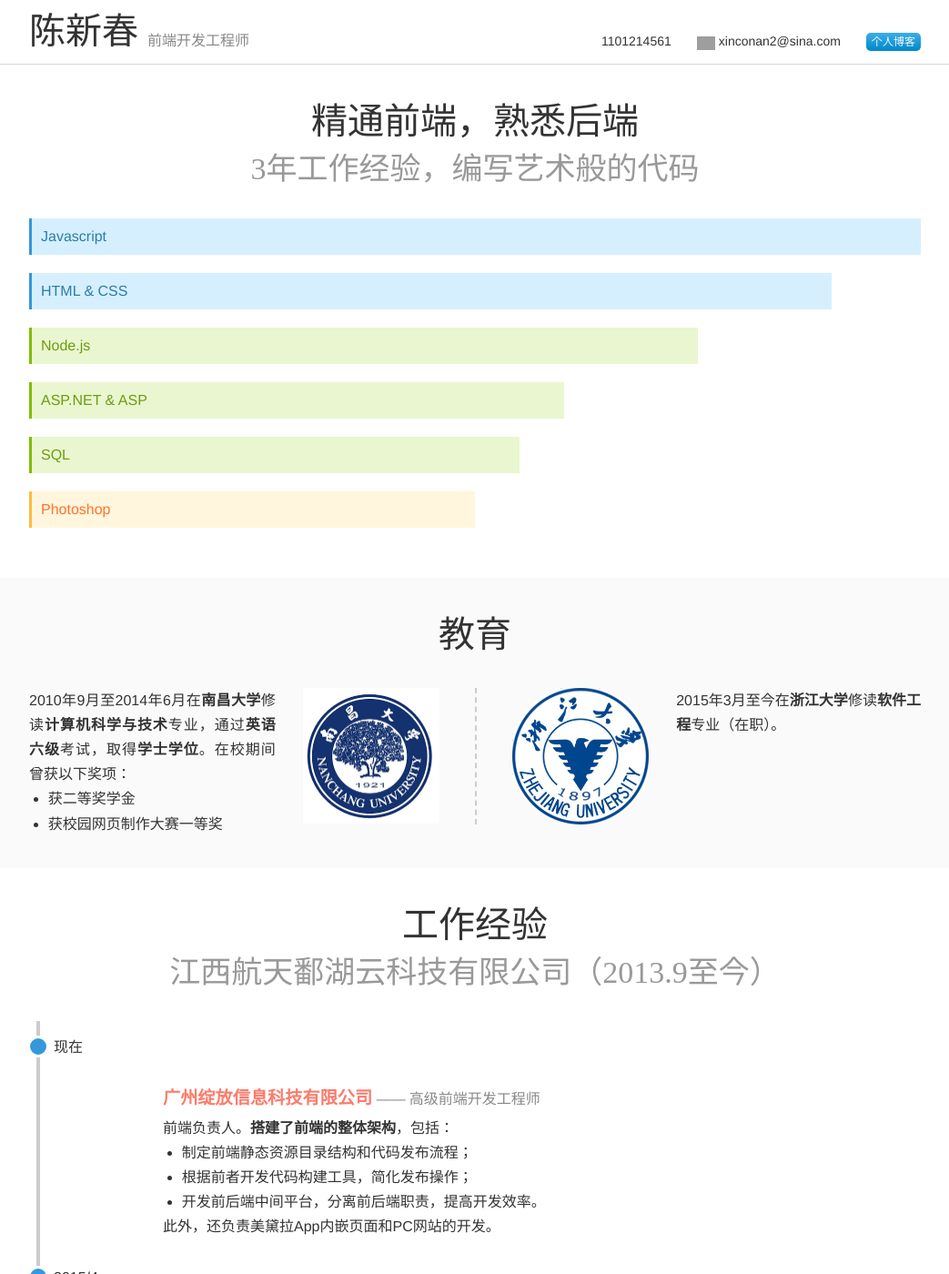
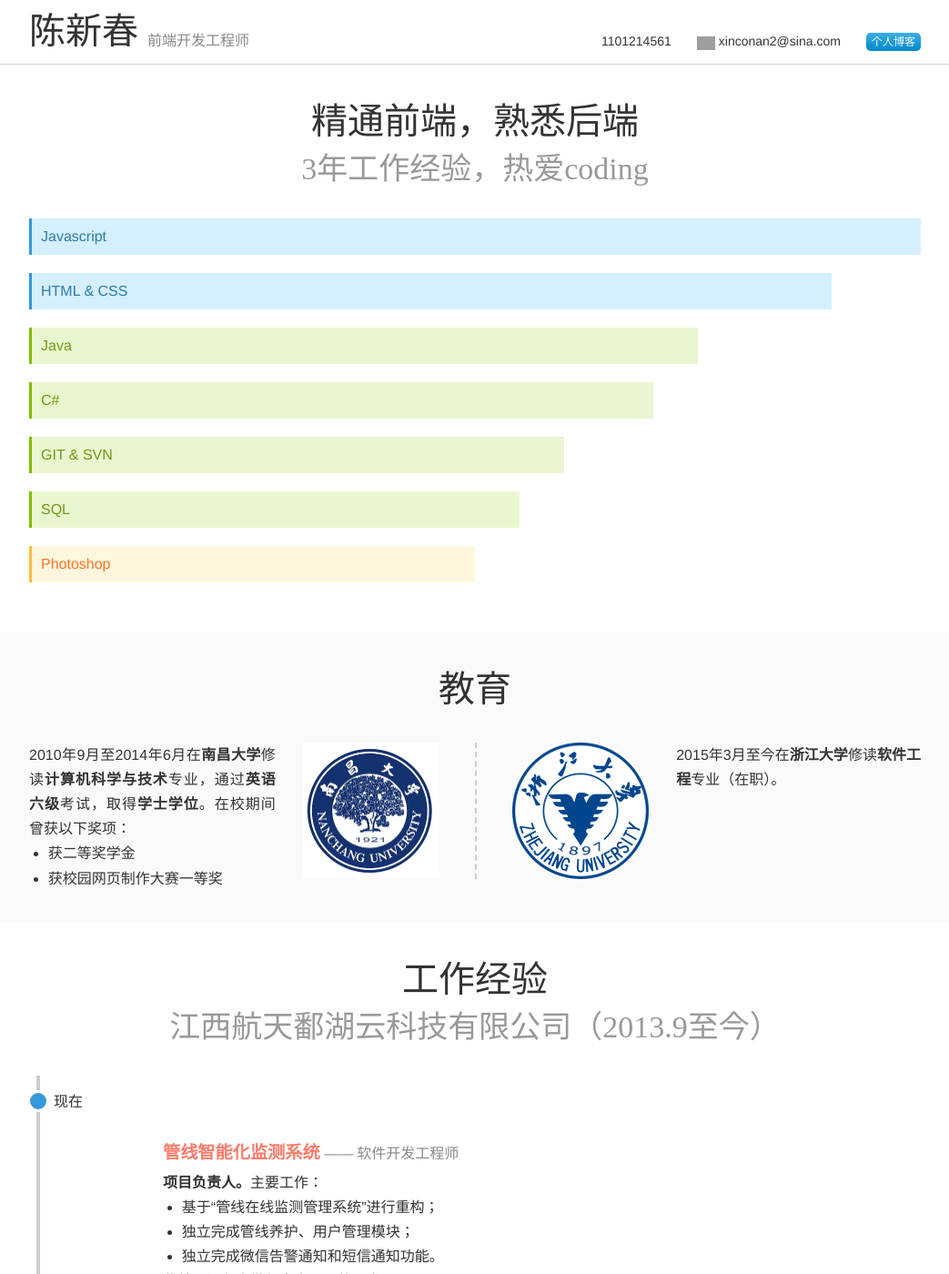
Before and after one commit to xinconan/xinconan.github.com, a Jekyll site: the page cv/index.html, which Jekyll copies as it is, in a window 1280 px wide and 1400 px high. Shown: the whole window at 91% size, without its empty margins (118-1161 px from the left). Built offline with Jekyll 4.4.1, drawn with Linux system fonts in a browser that asks for light colours; comment, search, counter and statistics services are not loaded; some of the changed text lies outside the part shown; grey boxes are pictures that could not be loaded.

Commit message:
增加工作经验和百度统计

```diff
--- a/cv/css/style-v2.4.css
+++ b/cv/css/style-v2.4.css
@@ -186,29 +186,42 @@
 	0% { width: 0; }
 	100% { width: 90%; }
 }
-.tech-skill-list__item-nodejs {
+.tech-skill-list__item-java {
 	width: 75%;
-	-webkit-animation-name: bar-nodejs;
-	animation-name: bar-nodejs;
+	-webkit-animation-name: bar-java;
+	animation-name: bar-java;
 }
-@-webkit-keyframes bar-nodejs {
+@-webkit-keyframes bar-java {
 	0% { width: 0; }
 	100% { width: 75%; }
 }
-@keyframes bar-nodejs {
+@keyframes bar-java {
 	0% { width: 0; }
 	100% { width: 75%; }
 }
-.tech-skill-list__item-aspdotnet {
+.tech-skill-list__item-csharp {
+	width: 70%;
+	-webkit-animation-name: bar-csharp;
+	animation-name: bar-csharp;
+}
+@-webkit-keyframes bar-csharp {
+	0% { width: 0; }
+	100% { width: 70%; }
+}
+@keyframes bar-csharp {
+	0% { width: 0; }
+	100% { width: 70%; }
+}
+.tech-skill-list__item-gitsvn {
 	width: 60%;
-	-webkit-animation-name: bar-aspdotnet;
-	animation-name: bar-aspdotnet;
+	-webkit-animation-name: bar-gitsvn;
+	animation-name: bar-gitsvn;
 }
-@-webkit-keyframes bar-aspdotnet {
+@-webkit-keyframes bar-gitsvn {
 	0% { width: 0; }
 	100% { width: 60%; }
 }
-@keyframes bar-aspdotnet {
+@keyframes bar-gitsvn {
 	0% { width: 0; }
 	100% { width: 60%; }
 }
--- a/cv/index.html
+++ b/cv/index.html
@@ -47,7 +47,7 @@
 		<div class="boundary">
 			<header class="section__header">
 				<h2 class="section__header__title">精通前端，熟悉后端</h2>
-				<h3 class="section__header__subtitle"><script>document.write((new Date).getFullYear() - 2013);</script>年工作经验，编写艺术般的代码</h3>
+				<h3 class="section__header__subtitle"><script>document.write((new Date).getFullYear() - 2013);</script>年工作经验，热爱coding</h3>
 			</header>
 			<div class="section-body">
 				<ul class="tech-skill-list">
@@ -55,10 +55,9 @@
 						<h4 class="tech-skill-list__item__name">Javascript</h4>
 						<div class="tech-skill-list__item__detail fade">
 							<ul class="list">
-								<li>精通原生Javascript，能脱离jQuery等类库编码；</li>
 								<li>能运用模块化、面向对象的方式编程；</li>
-								<li>熟悉正则表达式的使用；</li>
-								<li>编写过功能全面的Javascript基础类库。</li>
+								<li>熟悉jQuery、Dojo、ZeptoJS等框架；</li>
+								<li>了解NodeJS，熟悉gulp的使用。</li>
 							</ul>
 						</div>
 					</li>
@@ -66,29 +65,38 @@
 						<h4 class="tech-skill-list__item__name">HTML &amp; CSS</h4>
 						<div class="tech-skill-list__item__detail fade">
 							<ul class="list">
-								<li>能使用合适的结构编写兼容主流浏览器的页面布局；</li>
-								<li>了解HTML 5新标签的语义；</li>
-								<li>能适当运用CSS 3使页面在现代浏览器上效果更佳；</li>
-								<li>能熟练使用Chrome开发者工具、FireBug、Fiddler等工具辅助开发；</li>
-								<li>有移动端页面（App内嵌页面）开发经验。</li>
+								<li>能使用合适的结构编写页面；</li>
+								<li>能使用媒体查询、字体图标等技术；</li>
+
+								<li>能熟练使用Less、Chrome开发者工具、FireBug、Fiddler等工具辅助开发。</li>
 							</ul>
 						</div>
 					</li>
-					<li class="tech-skill-list__item tech-skill-list__item-nodejs tech-skill-list__item--practised">
-						<h4 class="tech-skill-list__item__name">Node.js</h4>
+					<li class="tech-skill-list__item tech-skill-list__item-java tech-skill-list__item--practised">
+						<h4 class="tech-skill-list__item__name">Java</h4>
 						<div class="tech-skill-list__item__detail fade">
 							<ul class="list">
-								<li>能根据前端业务需求开发对应的辅助工具；</li>
-								<li>熟悉基于Express框架的Web开发。</li>
+								<li>遵循公司开发规范，Java编程规范进行项目开发；</li>
+								<li>有导出到Excel、PDF文件操作项目经验；</li>
+								<li>熟悉类Eclipse工具的使用。</li>
 							</ul>
 						</div>
 					</li>
-					<li class="tech-skill-list__item tech-skill-list__item-aspdotnet tech-skill-list__item--practised">
-						<h4 class="tech-skill-list__item__name">ASP.NET &amp; ASP</h4>
+					<li class="tech-skill-list__item tech-skill-list__item-csharp tech-skill-list__item--practised">
+						<h4 class="tech-skill-list__item__name">C#</h4>
 						<div class="tech-skill-list__item__detail fade">
 							<ul class="list">
-								<li>熟悉基于WebForm和ASP.NET MVC的Web开发；</li>
-								<li>编写过一套简单的基于ADO.NET的ORM类库。</li>
+								<li>熟悉Winform、WPF的开发；</li>
+								<li>有过开源小软件的经验。</li>
+							</ul>
+						</div>
+					</li>
+					<li class="tech-skill-list__item tech-skill-list__item-gitsvn tech-skill-list__item--practised">
+						<h4 class="tech-skill-list__item__name">GIT &amp; SVN</h4>
+						<div class="tech-skill-list__item__detail fade">
+							<ul class="list">
+								<li>熟悉Git、SVN团队协作工具；</li>
+								<li>有GitHub使用经验。</li>
 							</ul>
 						</div>
 					</li>
@@ -96,9 +104,8 @@
 						<h4 class="tech-skill-list__item__name">SQL</h4>
 						<div class="tech-skill-list__item__detail fade">
 							<ul class="list">
-								<li>能熟练设计CMS、Blog等常见Web应用的数据库；</li>
-								<li>熟悉SQL Server、MySQL、SQLite的使用；</li>
-								<li>能编写简单的存储过程和触发器。</li>
+								<li>熟悉Oracle、Mysql、Postgresql的使用；</li>
+								<li>有使用PowerDesigner设计数据库的经验。</li>
 							</ul>
 						</div>
 					</li>
@@ -106,9 +113,8 @@
 						<h4 class="tech-skill-list__item__name">Photoshop</h4>
 						<div class="tech-skill-list__item__detail fade">
 							<ul class="list">
-								<li>能进行简单的图片处理和平面设计；</li>
-								<li>能制作动画GIF；</li>
-								<li>能根据图片特征存成最优的格式。</li>
+								<li>能进行简单的图片处理和切片；</li>
+								<li>能制作和修改简单的GIF动画。</li>
 							</ul>
 						</div>
 					</li>
@@ -161,94 +167,114 @@
 					<section class="work-exp-list__company clearfix">
 						<header class="work-exp-list__company__header">
 
-							<h4 class="work-exp-list__company__header__title">
-								<a style="color: #fb7c6b;" href="http://www.mdl.com/" target="_blank">广州绽放信息科技有限公司</a>
+							<h4 class="work-exp-list__company__header__title" style="color: #fb7c6b;">
+								管线智能化监测系统
 							</h4>
-							<p class="work-exp-list__company__header__jobtitle">高级前端开发工程师</p>
+							<p class="work-exp-list__company__header__jobtitle">软件开发工程师</p>
 						</header>
 						<div class="work-exp-list__company__body">
-							<p>前端负责人。<strong>搭建了前端的整体架构</strong>，包括：</p>
+							<p><strong>项目负责人。</strong>主要工作：</p>
 							<ul class="list">
-								<li>制定前端静态资源目录结构和代码发布流程；</li>
-								<li>根据前者开发代码构建工具，简化发布操作；</li>
-								<li>开发前后端中间平台，分离前后端职责，提高开发效率。</li>
+								<li>基于“管线在线监测管理系统”进行重构；</li>
+								<li>独立完成管线养护、用户管理模块；</li>
+								<li>独立完成微信告警通知和短信通知功能。</li>
 							</ul>
-							<p>此外，还负责美黛拉App内嵌页面和PC网站的开发。</p>
+							<p>此外，还负责微信内嵌页面的开发。</p>
 						</div>
 					</section>
-					<div class="work-exp-list__point"><i class="work-exp-list__point__ico"></i>2015/4</div>
+					<div class="work-exp-list__point"><i class="work-exp-list__point__ico"></i>2015/9</div>
+					<section class="work-exp-list__company clearfix">
+						<header class="work-exp-list__company__header">
+							<h4 class="work-exp-list__company__header__title" style="color: #f53638;">
+								通州种业物联网业务系统
+							</h4>
+							<p class="work-exp-list__company__header__jobtitle">软件开发工程师</p>
+						</header>
+						<div class="work-exp-list__company__body">
+							<p><strong>项目负责人。</strong>主要工作：</p>
+							<ul class="list">
+								<li>负责前期的需求调研工作和数据库设计；</li>
+								<li>负责基础地理信息模块、基础信息管理模块、图像监控模块的前台研制。</li>
+							</ul>
+							<p>后期由于项目组人员关系，移交至其他部门研制。</p>
+						</div>
+					</section>
+					<div class="work-exp-list__point"><i class="work-exp-list__point__ico"></i>2015/6</div>
+					<section class="work-exp-list__company clearfix">
+						<header class="work-exp-list__company__header">
+
+							<h4 class="work-exp-list__company__header__title" style="color: #008558;">
+								智慧公共照明管理系统
+							</h4>
+							<p class="work-exp-list__company__header__jobtitle">软件开发工程师</p>
+						</header>
+						<div class="work-exp-list__company__body">
+							<p><strong>项目负责人。</strong>主要工作：</p>
+							<ul class="list">
+								<li>负责前期原型系统的设计；</li>
+								<li>负责前台框架的搭建；</li>
+								<li>负责解决方案的编写。</li>
+							</ul>
+							<p>后期由于负责新项目的原因，移交给其他同事负责。</p>
+						</div>
+					</section>
+					<div class="work-exp-list__point"><i class="work-exp-list__point__ico"></i>2015/1</div>
+					<section class="work-exp-list__company clearfix">
+						<header class="work-exp-list__company__header">
+
+							<h4 class="work-exp-list__company__header__title" style="color: #5a5857;">
+								管线在线监测管理系统[JS版]
+							</h4>
+							<p class="work-exp-list__company__header__jobtitle">软件开发工程师</p>
+						</header>
+						<div class="work-exp-list__company__body">
+							<p>基于Flex版本改版，考虑到Flash的发展和后期维护成本，改成JS版本。</p>
+							<p>主要负责页面框架的搭建和GIS相关模块的编码工作，单独开发出基于jQuery的弹出框插件并在项目中使用。</p>
+						</div>
+					</section>
+					<div class="work-exp-list__point"><i class="work-exp-list__point__ico"></i>2014/7</div>
+					<section class="work-exp-list__company clearfix">
+						<header class="work-exp-list__company__header">
+
+							<h4 class="work-exp-list__company__header__title" style="color: #de0e0e;">
+								管线在线监测管理系统[Flex版]
+							</h4>
+							<p class="work-exp-list__company__header__jobtitle">软件开发工程师</p>
+						</header>
+						<div class="work-exp-list__company__body">
+							<p>主要负责页面框架的搭建和GIS相关模块的编码工作。</p>
+							<p>考虑到Flash的发展和后期维护成本，改成JS版本。</p>
+						</div>
+					</section>
+					<div class="work-exp-list__point"><i class="work-exp-list__point__ico"></i>2014/4</div>
 					<section class="work-exp-list__company clearfix">
 						<header class="work-exp-list__company__header">
 
 							<h4 class="work-exp-list__company__header__title">
-								<a style="color: #f53638;" href="http://www.56.com/" target="_blank">广州市千钧网络科技有限公司</a>
+								面向北斗的位置服务平台
 							</h4>
-							<p class="work-exp-list__company__header__jobtitle">高级前端开发工程师</p>
+							<p class="work-exp-list__company__header__jobtitle">软件开发工程师（实习）</p>
 						</header>
 						<div class="work-exp-list__company__body">
-							<p>专职负责JS开发。<strong>重新规划了JS代码架构</strong>，开发JRaiser 2作为模块化JS的基础，并负责PC视频播放页、视频上传页等业务。</p>
-							<p>此外，还在团队中担任<strong>技术导师</strong>的角色，经常指导团队成员解决技术难题，并多次在公司内部培训中进行技术分享。</p>
-							<p>后因公司被搜狐视频收购后，受其过多干涉而离职。</p>
+							<p>参与软件需求规格说明书、详细设计文档的编写。</p>
+							<p>负责系统管理模块前端的编码，以及后端文件导出模块的编码工作。</p>
 						</div>
 					</section>
-					<div class="work-exp-list__point"><i class="work-exp-list__point__ico"></i>2012/9</div>
+					<div class="work-exp-list__point"><i class="work-exp-list__point__ico"></i>2013/12</div>
 					<section class="work-exp-list__company clearfix">
 						<header class="work-exp-list__company__header">
 
 							<h4 class="work-exp-list__company__header__title">
-								<a style="color: #008558;" href="http://www.bamboonetworks.com/" target="_blank">广州奔步广告设计有限公司</a>
+								通用统计分析系统
 							</h4>
-							<p class="work-exp-list__company__header__jobtitle">前端开发工程师</p>
+							<p class="work-exp-list__company__header__jobtitle">软件开发工程师（实习）</p>
 						</header>
 						<div class="work-exp-list__company__body">
-							<p>主要负责外包网站的开发和维护，偶尔也为业务系统开发团队提供前端协助。</p>
-							<p>后因平台小、工作技术含量低而离职。</p>
+							<p>实习的第一个项目，前后端分离。作为<strong>前端项目负责人</strong>。</p>
+							<p>负责前端技术选型和管理工作，学习到许多项目管理方面的知识，也开始了前端工作之路。</p>
 						</div>
 					</section>
-					<div class="work-exp-list__point"><i class="work-exp-list__point__ico"></i>2011/5</div>
-					<section class="work-exp-list__company clearfix">
-						<header class="work-exp-list__company__header">
-
-							<h4 class="work-exp-list__company__header__title">
-								<a style="color: #5a5857;" href="http://www.3g.cn/" target="_blank">广州久邦数码科技有限公司</a>
-							</h4>
-							<p class="work-exp-list__company__header__jobtitle">ASP.NET工程师/前端开发工程师</p>
-						</header>
-						<div class="work-exp-list__company__body">
-							<p>前期负责ASP.NET开发（因为想转换一下角色），参与了内部流量统计系统和手机门户网站的开发；后期回到前端岗位，负责<strong>Hybird App</strong>内嵌页面的开发。</p>
-							<p>后因上班路程太远、加班太多而离职。</p>
-						</div>
-					</section>
-					<div class="work-exp-list__point"><i class="work-exp-list__point__ico"></i>2010/11</div>
-					<section class="work-exp-list__company clearfix">
-						<header class="work-exp-list__company__header">
-
-							<h4 class="work-exp-list__company__header__title">
-								<a style="color: #de0e0e;" href="http://www.163.com/" target="_blank">广州网易信息科技有限公司</a>
-							</h4>
-							<p class="work-exp-list__company__header__jobtitle">页面工程师</p>
-						</header>
-						<div class="work-exp-list__company__body">
-							<p>第一份正职工作，初期只负责专题页面的制作。后来转为负责JS开发，<strong>编写了基础库与UI组件</strong>，并负责网易跟贴和内部CMS等重要项目。</p>
-							<p>后因网站部搬迁到北京而离职。</p>
-						</div>
-					</section>
-					<div class="work-exp-list__point"><i class="work-exp-list__point__ico"></i>2008/5</div>
-					<div class="work-exp-list__point"><i class="work-exp-list__point__ico"></i>2007/9</div>
-					<section class="work-exp-list__company clearfix">
-						<header class="work-exp-list__company__header">
-
-							<h4 class="work-exp-list__company__header__title">
-								<a href="http://www.dvbbs.net/" target="_blank">动网先锋网络科技有限公司</a>
-							</h4>
-							<p class="work-exp-list__company__header__jobtitle">ASP技术员（实习）</p>
-						</header>
-						<div class="work-exp-list__company__body">
-							<p>大三暑假时的实习工作。前期负责动网论坛定制业务（主要为UI和插件的定制），后期参与了<strong>JScript版动网论坛</strong>（已夭折）的开发。</p>
-							<p>实习三个月后离职。</p>
-						</div>
-					</section>
-					<div class="work-exp-list__point"><i class="work-exp-list__point__ico"></i>2007/7</div>
+					<div class="work-exp-list__point"><i class="work-exp-list__point__ico"></i>2013/9</div>
 				</div>
 			</div>
 		</div>
```
Also changed, not shown: other parts of cv/index.html (+10 -1 lines).
